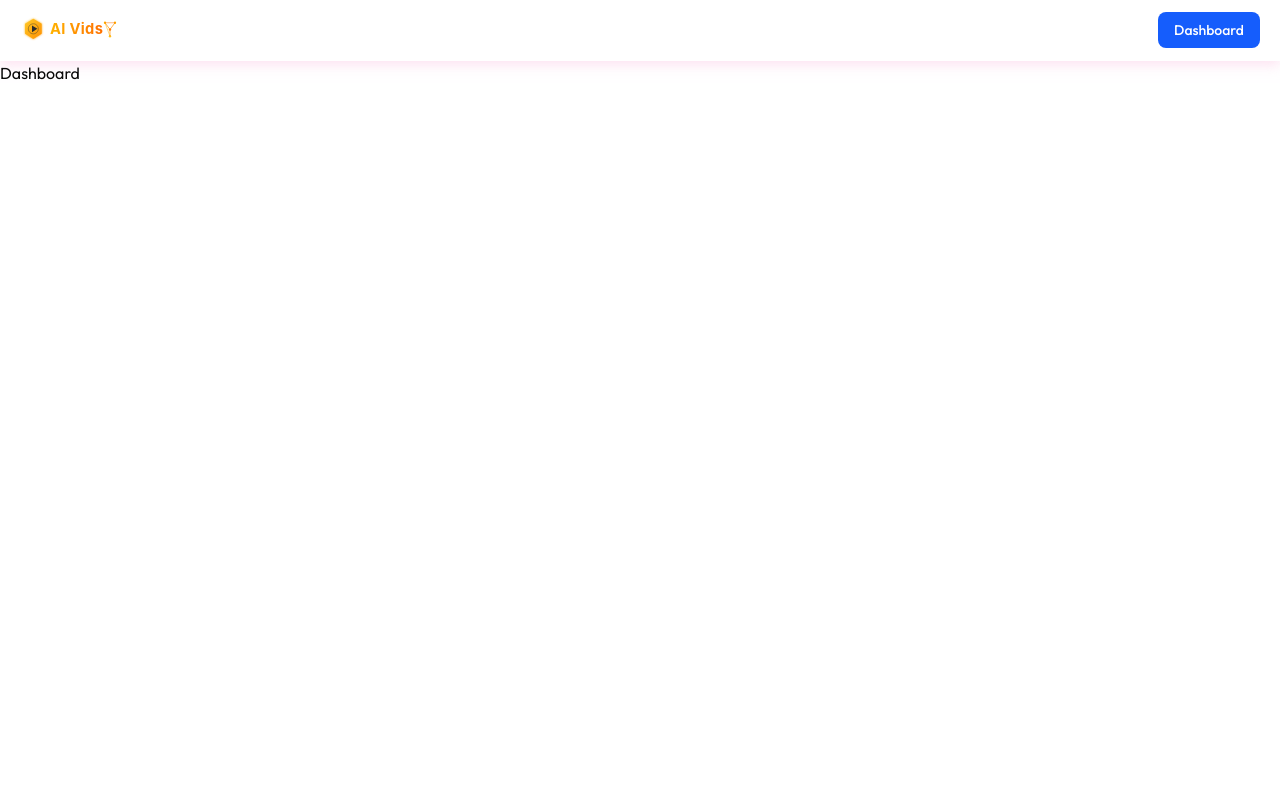
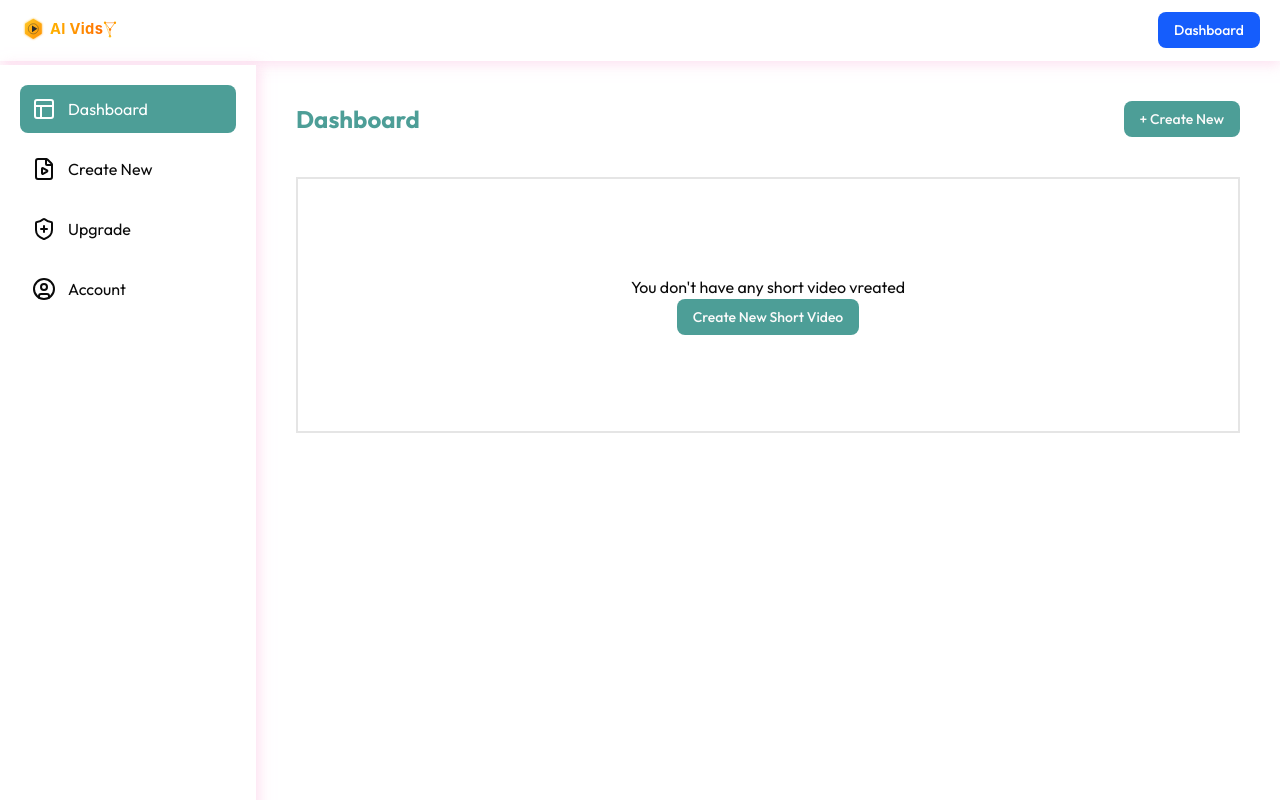
Before and after one commit to shaz290/vids-generator, a Next.js app: page /dashboard in a window 1280 px wide. Built offline with nearby package versions, Linux system fonts and the light colour scheme; no server answers.

Commit message:
create-new button

```diff
--- /dev/null
+++ b/app/dashboard/_components/EmptyState.jsx
@@ -0,0 +1,16 @@
+import { Button } from '@/components/ui/button'
+import Link from 'next/link'
+import React from 'react'
+
+const EmptyState = () => {
+    return (
+        <div className='p-5 py-24 flex items-center flex-col mt-10 border-2 border-das'>
+            <h2>You don't have any short video vreated</h2>
+            <Link href={'/dashboard/create-new'} >
+                <Button>Create New Short Video</Button>
+            </Link>
+        </div>
+    )
+}
+
+export default EmptyState
--- /dev/null
+++ b/app/dashboard/_components/SideNav.jsx
@@ -0,0 +1,53 @@
+"use client"
+import { CircleUser, FileVideo, PanelsTopLeft, ShieldPlus } from 'lucide-react'
+import Link from 'next/link'
+import { usePathname } from 'next/navigation';
+import React from 'react'
+
+function SideNav() {
+
+    const MenuOption = [{
+        id: 1,
+        name: 'Dashboard',
+        path: '/dashboard',
+        icon: PanelsTopLeft
+    },
+    {
+        id: 2,
+        name: 'Create New',
+        path: '/dashboard/create-new',
+        icon: FileVideo
+    },
+    {
+        id: 3,
+        name: 'Upgrade',
+        path: '/upgrade',
+        icon: ShieldPlus
+    },
+    {
+        id: 1,
+        name: 'Account',
+        path: '/account',
+        icon: CircleUser
+    }];
+
+    const path = usePathname();
+    return (
+        <div className="w-64 h-screen p-5 shadow-[4px_0_12px_rgba(251,207,232,0.6)]">
+            <div className='grid gap-3'>
+                {MenuOption.map((item, index) => (
+                    <Link href={item.path} key={index}>
+                        <div className={`flex items-center gap-3 cursor-pointer hover:text-blue-500 p-3 rounded-md cursor-pointer ${path == item.path
+                            && 'bg-primary text-white'
+                            }`} >
+                            <item.icon />
+                            <h2>{item.name}</h2>
+                        </div>
+                    </Link>
+                ))}
+            </div>
+        </div>
+    )
+}
+
+export default SideNav
--- /dev/null
+++ b/app/dashboard/create-new/page.jsx
@@ -0,0 +1,9 @@
+import React from 'react'
+
+const CreateNew = () => {
+    return (
+        <div>CreateNew</div>
+    )
+}
+
+export default CreateNew
--- a/app/dashboard/layout.jsx
+++ b/app/dashboard/layout.jsx
@@ -1,12 +1,18 @@
 import Header from './_components/Header'
+import SideNav from './_components/SideNav'
 
-const DashboardLayout = ({children}) => {
+const DashboardLayout = ({ children }) => {
   return (
     <div>
-        <div>
-            <Header/>
-            {children}
+      <div className='hidden md:block h-screen bg-white fixed mt-[65px] w-64'>
+        <SideNav />
+      </div>
+      <div>
+        <Header />
+        <div className='md:ml-64 p-10'>
+          {children}
         </div>
+      </div>
     </div>
   )
 }
--- a/app/dashboard/page.jsx
+++ b/app/dashboard/page.jsx
@@ -1,8 +1,28 @@
-import React from 'react'
+"use client"
+
+import { Button } from '@/components/ui/button'
+import React, { useState } from 'react'
+import EmptyState from './_components/EmptyState';
+import Link from 'next/link';
 
 const Dashboard = () => {
+  const [videoList, setVideoList] = useState([]);
+
   return (
-    <div>Dashboard</div>
+    <div>
+      <div className='flex justify-between items-center'>
+        <h2 className='font-bold text-2xl text-primary'>Dashboard</h2>
+
+        <Link href={'/dashboard/create-new'} >
+          <Button>+ Create New</Button>
+
+        </Link>
+
+      </div>
+
+      {/*EMpty STate*/}
+      {videoList?.length == 0 && <div><EmptyState /></div>}
+    </div>
   )
 }
 
--- a/app/globals.css
+++ b/app/globals.css
@@ -1,4 +1,5 @@
 @import "tailwindcss";
+@import "tw-animate-css";
 
 @custom-variant dark (&:is(.dark *));
 
@@ -47,13 +48,11 @@
 
 :root {
   --radius: 0.625rem;
-  --background: oklch(1 0 0);
-  --foreground: oklch(0.145 0 0);
   --card: oklch(1 0 0);
   --card-foreground: oklch(0.145 0 0);
   --popover: oklch(1 0 0);
   --popover-foreground: oklch(0.145 0 0);
-  --primary: oklch(0.205 0 0);
+  --primary: oklch(64.646% 0.08018 187.971);
   --primary-foreground: oklch(0.985 0 0);
   --secondary: oklch(0.97 0 0);
   --secondary-foreground: oklch(0.205 0 0);
@@ -78,6 +77,8 @@
   --sidebar-accent-foreground: oklch(0.205 0 0);
   --sidebar-border: oklch(0.922 0 0);
   --sidebar-ring: oklch(0.708 0 0);
+  --background: oklch(1 0 0);
+  --foreground: oklch(0.145 0 0);
 }
 
 .dark {
@@ -118,6 +119,7 @@
   * {
     @apply border-border outline-ring/50;
   }
+
   body {
     @apply bg-background text-foreground;
   }
```
